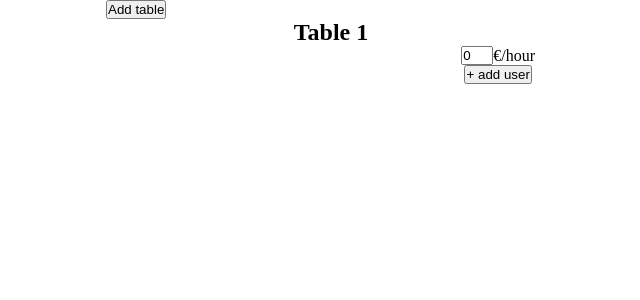
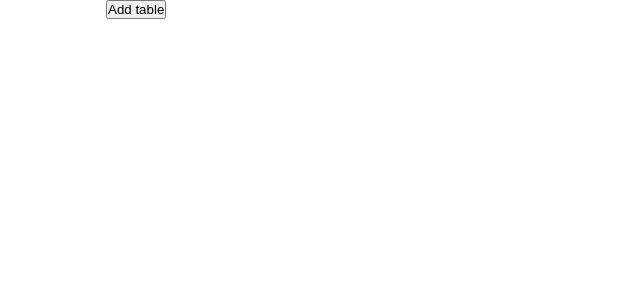
Before and after one commit to agelesskid/billiards-tracker, a React (Vite) app: page / in a window 1280 px wide. Shown: the top 300 px of the page, without its empty margins (309-949 px from the left). Built offline with nearby package versions, Linux system fonts and the light colour scheme.

Commit message:
added addTable button functionality

```diff
--- a/src/App.tsx
+++ b/src/App.tsx
@@ -1,10 +1,19 @@
+import { useState } from 'react'
 import Table from "./components/Table"
 
+
 export default function App() {
+
+  const [tableList, setTableList] = useState<any[]>([])
+
+  function addTable(){
+    setTableList(prevList => [...prevList, <Table tableNumber={tableList.length+1} />])
+  }
+
   return (
     <>
-      <button>Add table</button>
-      <Table />
+      <button onClick={addTable}>Add table</button>
+      {tableList}
     </>
   )
 }
--- a/src/components/Table.tsx
+++ b/src/components/Table.tsx
@@ -1,8 +1,12 @@
 import styles from "../styles/table.module.css"
-import { useEffect, useState } from 'react'
+import { useState } from 'react'
 import User from "./User"
 
-export default function Table(){
+type TableProps = {
+    tableNumber: number
+}
+
+export default function Table(props: TableProps){
 
     const [tablePrice, setTablePrice] = useState<number | string>(0)
     const [usersList, setUsersList] = useState<any[]>([])
@@ -16,11 +20,10 @@ export default function Table(){
         setUsersList(prevUsersList => [...prevUsersList, <User />])
     }
 
-
     return (
         <>
             <div className={styles.table}>
-                <h2>Table 1</h2>
+                <h2>Table {props.tableNumber}</h2>
                 <div className={styles["table-content-wrapper"]}>
                     <div className={styles["table-users"]} id="table-users">
                         {usersList}
```
